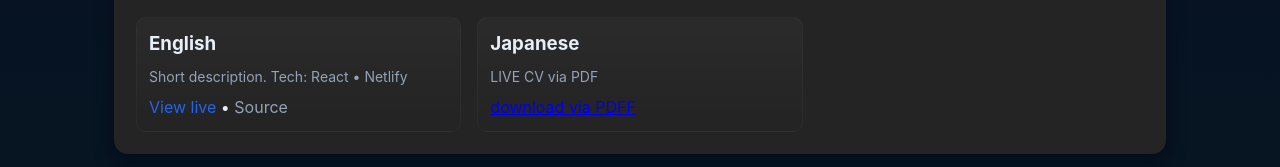
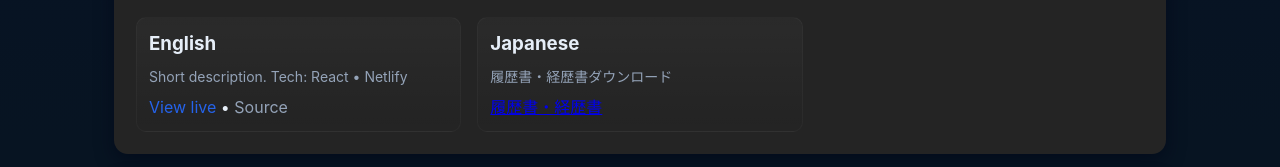
Before and after one commit to jasondp162/portfolio, a plain HTML site: page index.html in a window 1280 px wide. Shown: the part 757-924 px from the top of the page. Drawn offline with Linux system fonts and the light colour scheme.

Commit message:
Update index.html

```diff
--- a/index.html
+++ b/index.html
@@ -123,8 +123,8 @@
 
         <div class="project">
           <h3>Japanese</h3>
-          <div class="muted">LIVE CV via PDF</div>
-          <div style="margin-top:8px"><a href="cv00.pdf" download="download-btn">download via PDFF<a/>
+          <div class="muted">履歴書・経歴書ダウンロード</div>
+          <div style="margin-top:8px"><a href="cv00.pdf" download="download-btn">履歴書・経歴書<a/>
 
         </div>
 
```
